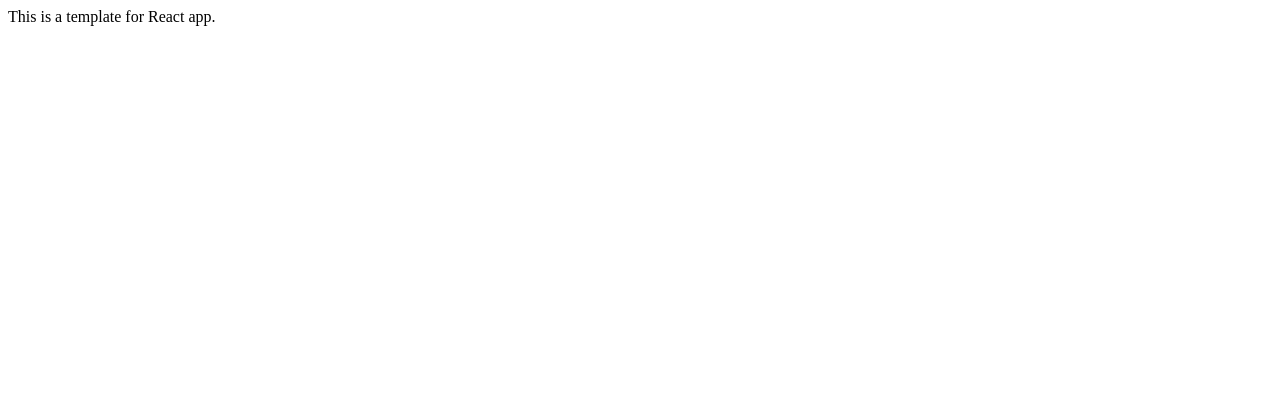
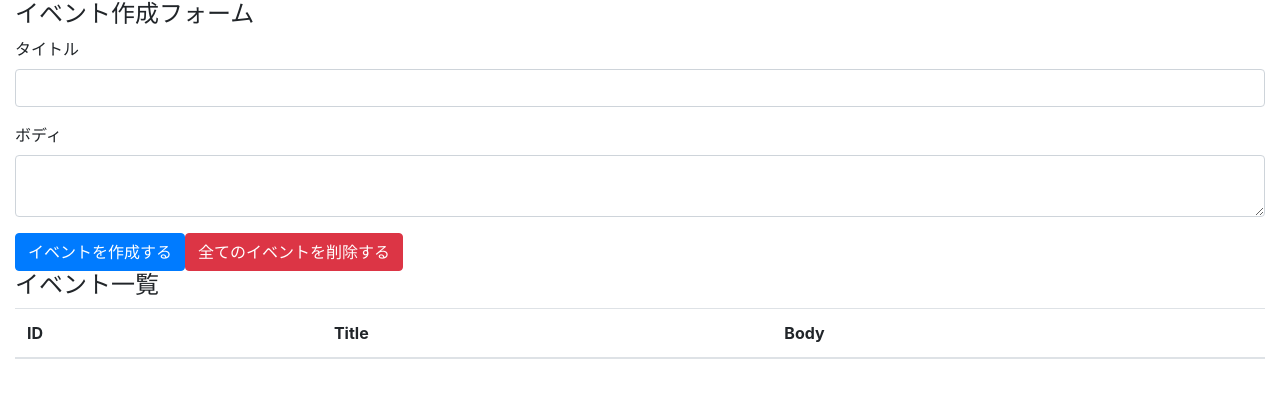
Before and after one commit to pochi23/react-hooks-practice, a React (Create React App) app in the folder react-hooks-101/: page / in a window 1280 px wide. Shown: the top 398 px of the page. Built offline with nearby package versions, Linux system fonts and the light colour scheme.

Commit message:
create event form and event table with bootstrap

```diff
--- a/react-hooks-101/package.json
+++ b/react-hooks-101/package.json
@@ -6,6 +6,7 @@
     "@testing-library/jest-dom": "^4.2.4",
     "@testing-library/react": "^9.3.2",
     "@testing-library/user-event": "^7.1.2",
+    "bootstrap": "4.3.1",
     "react": "^16.13.1",
     "react-dom": "^16.13.1",
     "react-scripts": "3.4.3"
--- a/react-hooks-101/src/App.js
+++ /dev/null
@@ -1,11 +0,0 @@
-import React from 'react';
-
-const App = () => {
-  return (
-    <div>
-      This is a template for React app.
-    </div>
-  );
-}
-
-export default App;
--- /dev/null
+++ b/react-hooks-101/src/components/App.js
@@ -0,0 +1,35 @@
+import React from "react";
+import "bootstrap/dist/css/bootstrap.min.css";
+
+const App = () => {
+  return (
+    <div className="container-fluid">
+      <h4>イベント作成フォーム</h4>
+      <form>
+        <div className="form-group">
+          <label htmlFor="formEventTitle">タイトル</label>
+          <input className="form-control" id="formEventTitle" />
+        </div>
+        <div className="form-group">
+          <label htmlFor="formEventBody">ボディ</label>
+          <textarea className="form-control" id="formEventBody" />
+        </div>
+        <button className="btn btn-primary">イベントを作成する</button>
+        <button className="btn btn-danger">全てのイベントを削除する</button>
+      </form>
+      <h4>イベント一覧</h4>
+      <table className="table table-hover">
+        <thead>
+          <tr>
+            <th>ID</th>
+            <th>Title</th>
+            <th>Body</th>
+          </tr>
+        </thead>
+        <tbody></tbody>
+      </table>
+    </div>
+  );
+};
+
+export default App;
--- a/react-hooks-101/src/index.js
+++ b/react-hooks-101/src/index.js
@@ -1,6 +1,6 @@
 import React from 'react';
 import ReactDOM from 'react-dom';
-import App from './App';
+import App from './components/App';
 
 ReactDOM.render(
   <React.StrictMode>
```
Also changed, not shown: 1 other file (tests, documents, lock files or other folders).
